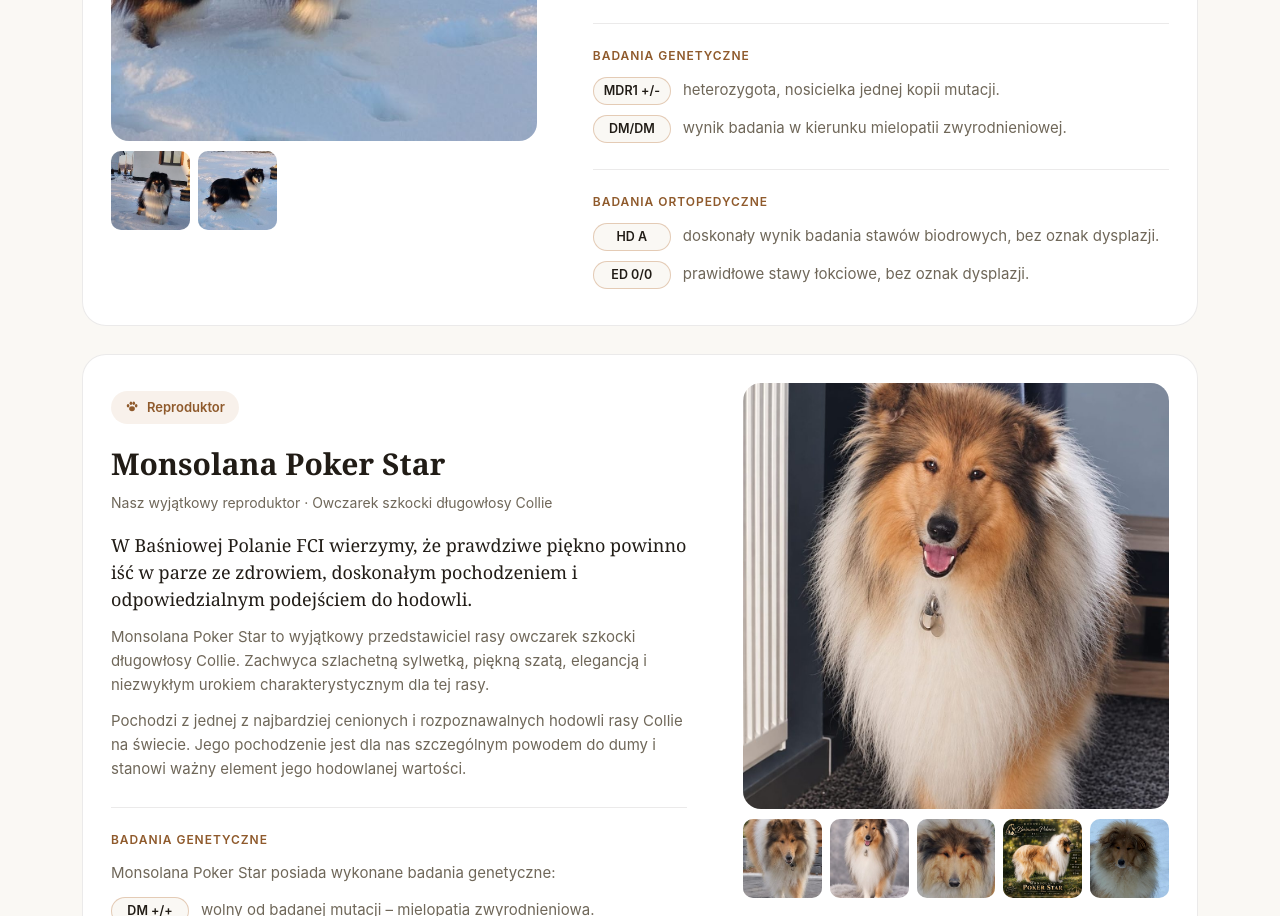
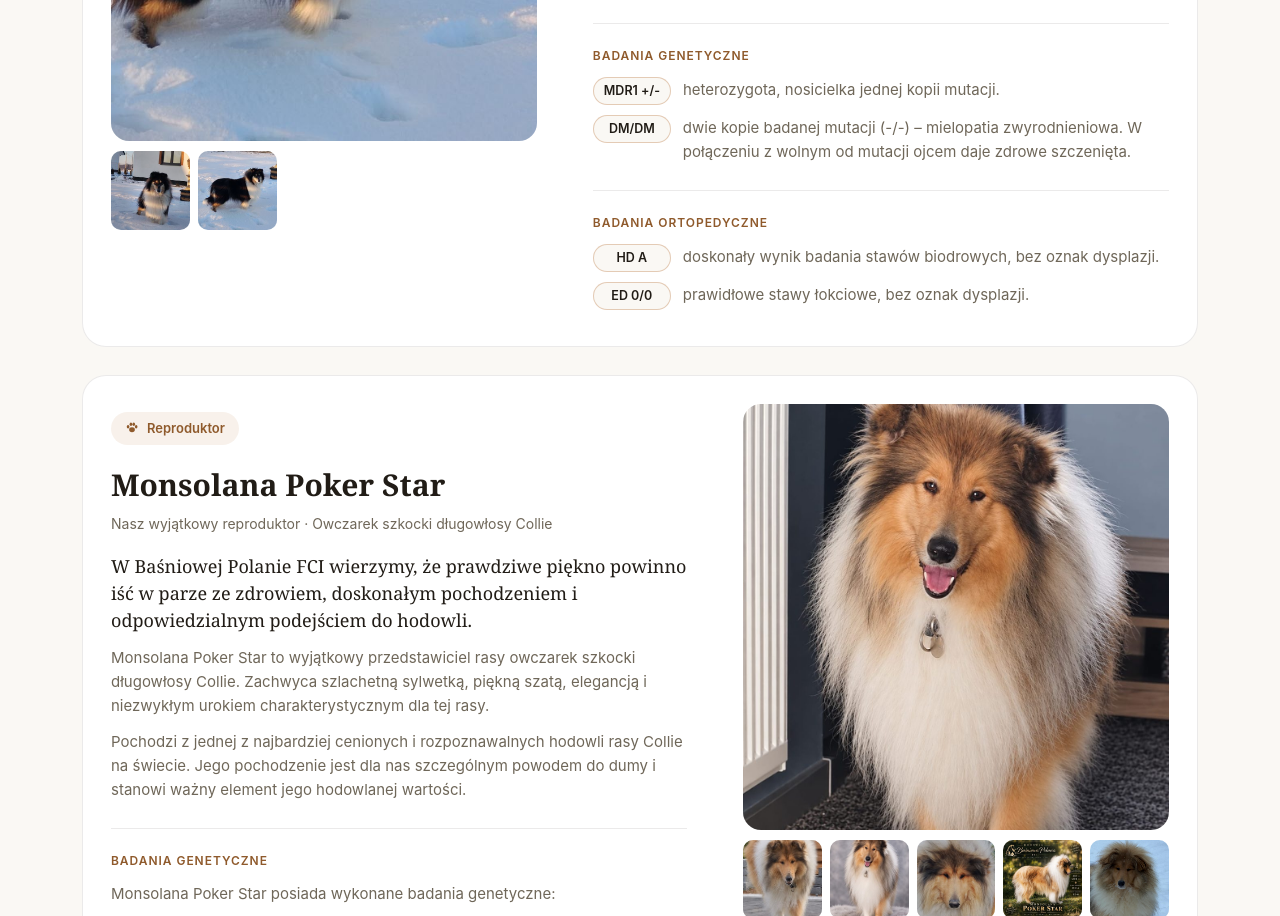
Before and after one commit to NewHope77/baniowa-polana-prototyp, a plain HTML site: page index.html in a window 1280 px wide. Shown: the part 2499-3415 px from the top of the page. Drawn offline with Linux system fonts and the light colour scheme.

Commit message:
Gracja: opis wyniku DM/DM (-/-)
Co-Authored-By: Claude Opus 5.5 <noreply@anthropic.com>

```diff
--- a/index.html
+++ b/index.html
@@ -395,7 +395,7 @@
           <h4>Badania genetyczne</h4>
           <ul class="health">
             <li><b class="chip">MDR1 +/-</b><span>heterozygota, nosicielka jednej kopii mutacji.</span></li>
-            <li><b class="chip">DM/DM</b><span>wynik badania w kierunku mielopatii zwyrodnieniowej.</span></li>
+            <li><b class="chip">DM/DM</b><span>dwie kopie badanej mutacji (-/-) – mielopatia zwyrodnieniowa. W połączeniu z wolnym od mutacji ojcem daje zdrowe szczenięta.</span></li>
           </ul>
         </div>
 
```
